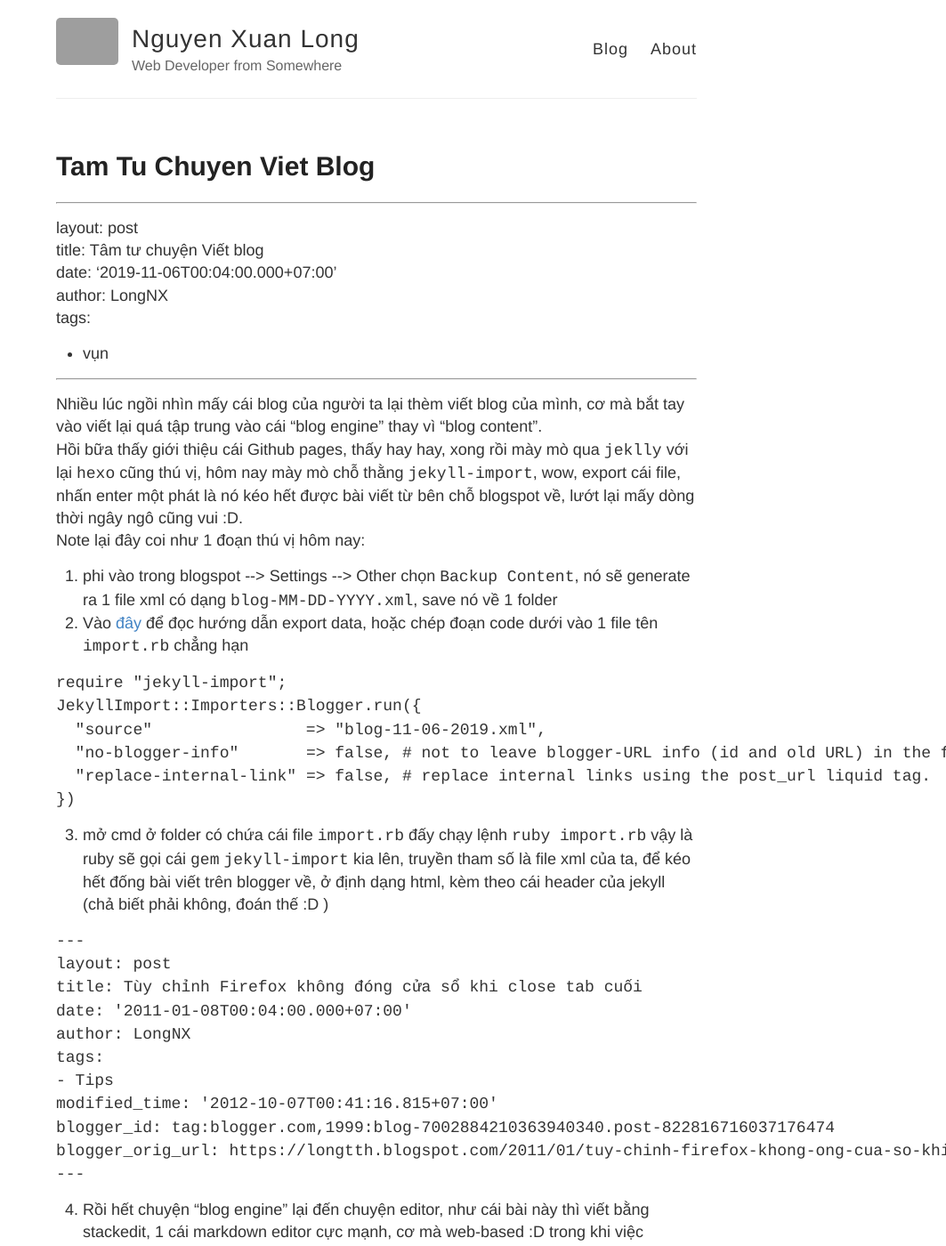
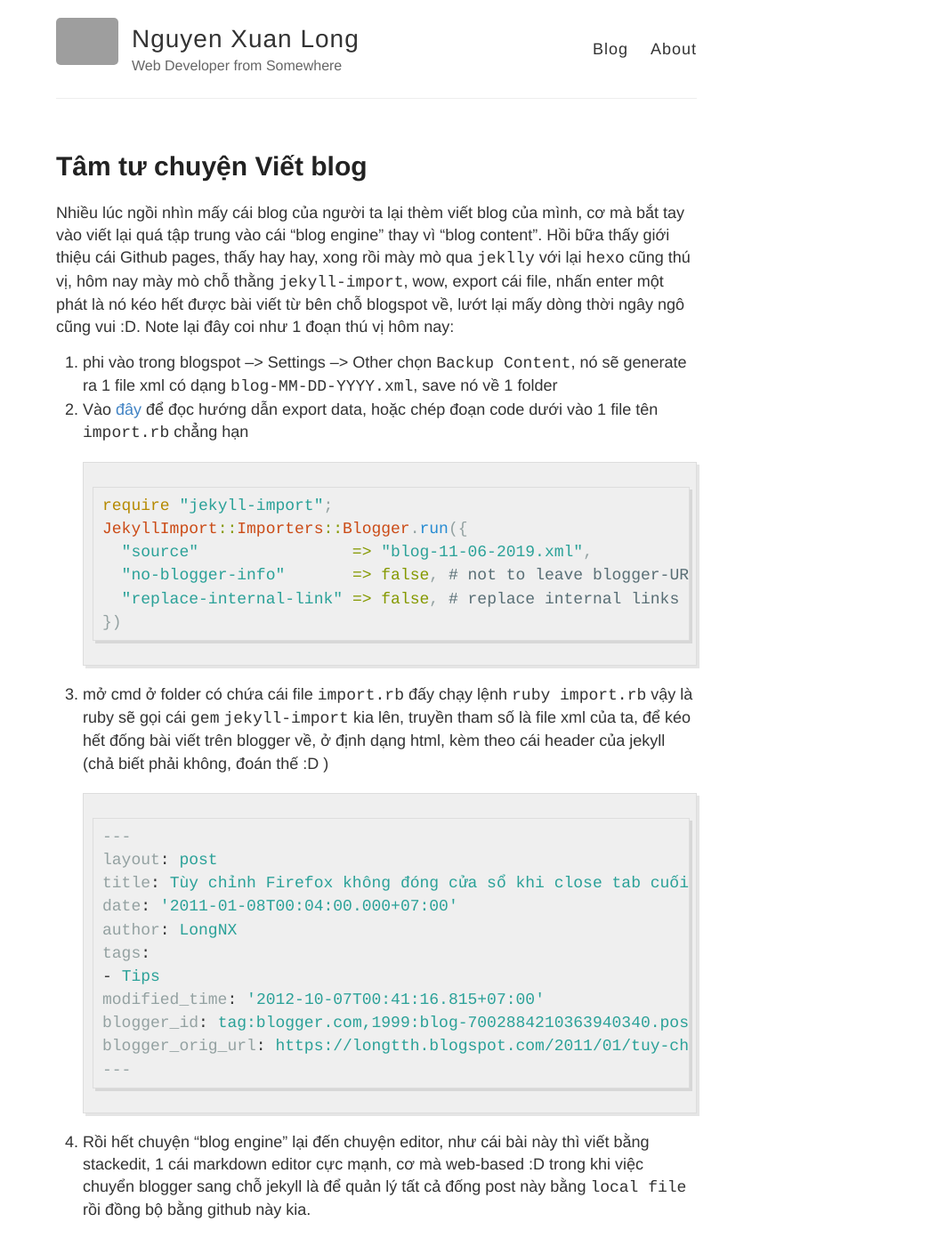
Before and after one commit to long-nguyenxuan/long-nguyenxuan.github.io, a Jekyll site: the page built from _posts/2019-11-06-tam-tu-chuyen-viet-blog.md, in a window 1280 px wide and 1400 px high. Shown: the whole window at 89% size, without its empty margins (217-1280 px from the left). Built offline with Jekyll 4.4.1, drawn with Linux system fonts in a browser that asks for light colours; our own code applies the rules of GitHub Pages for plain Markdown files; comment, search, counter and statistics services are not loaded; some of the changed text lies outside the part shown; grey boxes are pictures that could not be loaded.

Commit message:
_posts/2019-11-06-tam-tu-chuyen-viet-blog.md updated from https://stackedit.io/

````diff
--- a/_posts/2019-11-06-tam-tu-chuyen-viet-blog.md
+++ b/_posts/2019-11-06-tam-tu-chuyen-viet-blog.md
@@ -1,50 +1,39 @@
 ---
+layout: post
+title: Tâm tư chuyện Viết blog
+date: '2019-11-06T00:04:00.000+07:00'
+author: LongNX
+tags:
+- vụn
+---
+Nhiều lúc ngồi nhìn mấy cái blog của người ta lại thèm viết blog của mình, cơ mà bắt tay vào viết lại quá tập trung vào cái "blog engine" thay vì "blog content".
+Hồi bữa thấy giới thiệu cái Github pages, thấy hay hay, xong rồi mày mò qua `jeklly` với lại `hexo` cũng thú vị, hôm nay mày mò chỗ thằng `jekyll-import`, wow, export cái file, nhấn enter một phát là nó kéo hết được bài viết từ bên chỗ blogspot về, lướt lại mấy dòng thời ngây ngô cũng vui :D.
+Note lại đây coi như 1 đoạn thú vị hôm nay:
+1. phi vào trong blogspot --> Settings --> Other chọn `Backup Content`, nó sẽ generate ra 1 file xml có dạng `blog-MM-DD-YYYY.xml`, save nó về 1 folder
+2. Vào [đây]([https://import.jekyllrb.com/docs/blogger/](https://import.jekyllrb.com/docs/blogger/)) để đọc hướng dẫn export data, hoặc chép đoạn code dưới vào 1 file tên `import.rb` chẳng hạn
+```ruby
+require "jekyll-import";
+JekyllImport::Importers::Blogger.run({
+  "source"                => "blog-11-06-2019.xml",
+  "no-blogger-info"       => false, # not to leave blogger-URL info (id and old URL) in the front matter
+  "replace-internal-link" => false, # replace internal links using the post_url liquid tag.
+})
+```
+3. mở cmd ở folder có chứa cái file `import.rb` đấy chạy lệnh `ruby import.rb` vậy là ruby sẽ gọi cái `gem` `jekyll-import` kia lên, truyền tham số là file xml của ta, để kéo hết đống bài viết trên blogger về, ở định dạng html, kèm theo cái header của jekyll (chả biết phải không, đoán thế :D )
+```yaml
+---
+layout: post
+title: Tùy chỉnh Firefox không đóng cửa sổ khi close tab cuối
+date: '2011-01-08T00:04:00.000+07:00'
+author: LongNX
+tags:
+- Tips
+modified_time: '2012-10-07T00:41:16.815+07:00'
+blogger_id: tag:blogger.com,1999:blog-7002884210363940340.post-822816716037176474
+blogger_orig_url: https://longtth.blogspot.com/2011/01/tuy-chinh-firefox-khong-ong-cua-so-khi.html
+---
+```
+4. Rồi hết chuyện "blog engine" lại đến chuyện editor, như cái bài này thì viết bằng stackedit, 1 cái markdown editor cực mạnh, cơ mà web-based :D trong khi việc chuyển blogger sang chỗ jekyll là để quản lý tất cả đống post này bằng `local file` rồi đồng bộ bằng github này kia.
 
 
----
-
-<hr>
-<p>layout: post<br>
-title: Tâm tư chuyện Viết blog<br>
-date: ‘2019-11-06T00:04:00.000+07:00’<br>
-author: LongNX<br>
-tags:</p>
-<ul>
-<li>vụn</li>
-</ul>
-<hr>
-<p>Nhiều lúc ngồi nhìn mấy cái blog của người ta lại thèm viết blog của mình, cơ mà bắt tay vào viết lại quá tập trung vào cái “blog engine” thay vì “blog content”.<br>
-Hồi bữa thấy giới thiệu cái Github pages, thấy hay hay, xong rồi mày mò qua <code>jeklly</code> với lại <code>hexo</code> cũng thú vị, hôm nay mày mò chỗ thằng <code>jekyll-import</code>, wow, export cái file, nhấn enter một phát là nó kéo hết được bài viết từ bên chỗ blogspot về, lướt lại mấy dòng thời ngây ngô cũng vui :D.<br>
-Note lại đây coi như 1 đoạn thú vị hôm nay:</p>
-<ol>
-<li>phi vào trong blogspot --&gt; Settings --&gt; Other chọn <code>Backup Content</code>, nó sẽ generate ra 1 file xml có dạng <code>blog-MM-DD-YYYY.xml</code>, save nó về 1 folder</li>
-<li>Vào <a href="%5Bhttps://import.jekyllrb.com/docs/blogger/%5D(https://import.jekyllrb.com/docs/blogger/)">đây</a> để đọc hướng dẫn export data, hoặc chép đoạn code dưới vào 1 file tên <code>import.rb</code> chẳng hạn</li>
-</ol>
-<pre class=" language-ruby"><code class="prism  language-ruby"><span class="token keyword">require</span> <span class="token string">"jekyll-import"</span><span class="token punctuation">;</span>
-<span class="token constant">JekyllImport</span><span class="token punctuation">:</span><span class="token symbol">:Importers</span><span class="token punctuation">:</span><span class="token symbol">:Blogger</span><span class="token punctuation">.</span><span class="token function">run</span><span class="token punctuation">(</span><span class="token punctuation">{</span>
-  <span class="token string">"source"</span>                <span class="token operator">=</span><span class="token operator">&gt;</span> <span class="token string">"blog-11-06-2019.xml"</span><span class="token punctuation">,</span>
-  <span class="token string">"no-blogger-info"</span>       <span class="token operator">=</span><span class="token operator">&gt;</span> <span class="token keyword">false</span><span class="token punctuation">,</span> <span class="token comment"># not to leave blogger-URL info (id and old URL) in the front matter</span>
-  <span class="token string">"replace-internal-link"</span> <span class="token operator">=</span><span class="token operator">&gt;</span> <span class="token keyword">false</span><span class="token punctuation">,</span> <span class="token comment"># replace internal links using the post_url liquid tag.</span>
-<span class="token punctuation">}</span><span class="token punctuation">)</span>
-</code></pre>
-<ol start="3">
-<li>mở cmd ở folder có chứa cái file <code>import.rb</code> đấy chạy lệnh <code>ruby import.rb</code> vậy là ruby sẽ gọi cái <code>gem</code> <code>jekyll-import</code> kia lên, truyền tham số là file xml của ta, để kéo hết đống bài viết trên blogger về, ở định dạng html, kèm theo cái header của jekyll (chả biết phải không, đoán thế :D )</li>
-</ol>
-<pre class=" language-yaml"><code class="prism  language-yaml"><span class="token punctuation">---</span>
-<span class="token key atrule">layout</span><span class="token punctuation">:</span> post
-<span class="token key atrule">title</span><span class="token punctuation">:</span> Tùy chỉnh Firefox không đóng cửa sổ khi close tab cuối
-<span class="token key atrule">date</span><span class="token punctuation">:</span> <span class="token string">'2011-01-08T00:04:00.000+07:00'</span>
-<span class="token key atrule">author</span><span class="token punctuation">:</span> LongNX
-<span class="token key atrule">tags</span><span class="token punctuation">:</span>
-<span class="token punctuation">-</span> Tips
-<span class="token key atrule">modified_time</span><span class="token punctuation">:</span> <span class="token string">'2012-10-07T00:41:16.815+07:00'</span>
-<span class="token key atrule">blogger_id</span><span class="token punctuation">:</span> tag<span class="token punctuation">:</span>blogger.com<span class="token punctuation">,</span>1999<span class="token punctuation">:</span>blog<span class="token punctuation">-</span>7002884210363940340.post<span class="token punctuation">-</span><span class="token number">822816716037176474</span>
-<span class="token key atrule">blogger_orig_url</span><span class="token punctuation">:</span> https<span class="token punctuation">:</span>//longtth.blogspot.com/2011/01/tuy<span class="token punctuation">-</span>chinh<span class="token punctuation">-</span>firefox<span class="token punctuation">-</span>khong<span class="token punctuation">-</span>ong<span class="token punctuation">-</span>cua<span class="token punctuation">-</span>so<span class="token punctuation">-</span>khi.html
-<span class="token punctuation">---</span>
-</code></pre>
-<ol start="4">
-<li>Rồi hết chuyện “blog engine” lại đến chuyện editor, như cái bài này thì viết bằng stackedit, 1 cái markdown editor cực mạnh, cơ mà web-based :D trong khi việc chuyển blogger sang chỗ jekyll là để quản lý tất cả đống post này bằng <code>local file</code> rồi đồng bộ bằng github này kia.</li>
-</ol>
-<blockquote>
-<p>Written with <a href="https://stackedit.io/">StackEdit</a>.</p>
-</blockquote>
+> Written with [StackEdit](https://stackedit.io/).
````
